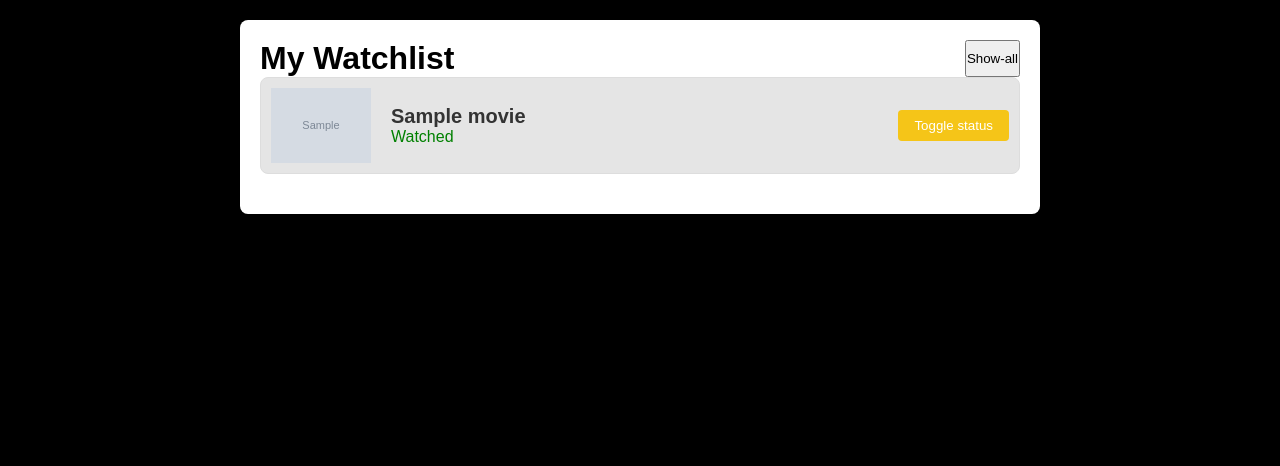
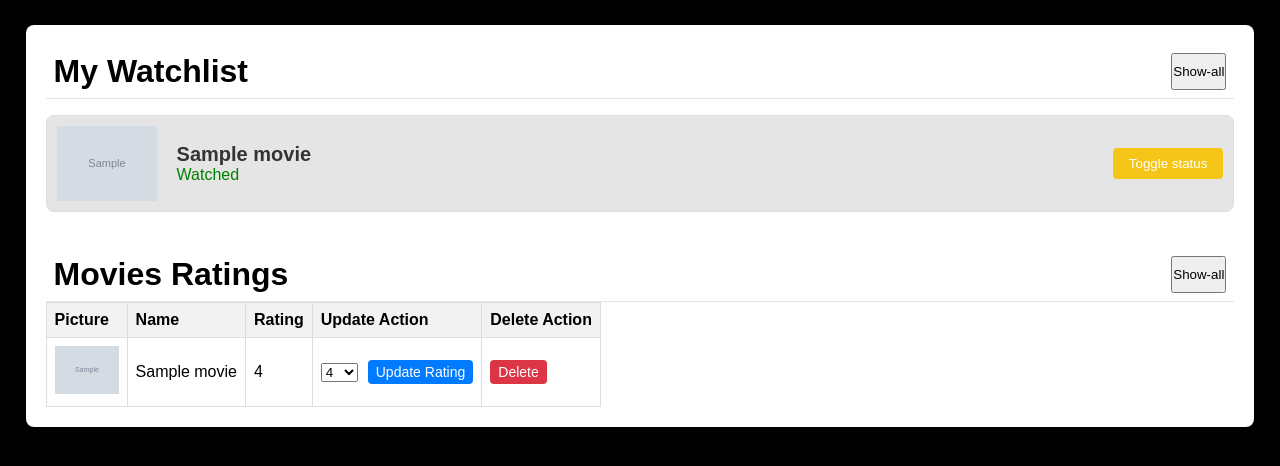
Before and after one commit to CurlyRishabh/IMDB-clone, a Django app: page /profile/1/ in a window 1280 px wide. Shown: the part 57-523 px from the top of the page. Run offline with Django 3.2, Linux system fonts and the light colour scheme; a user stored in the database is signed in; tables that the repository leaves empty hold one stand-in row (values such as "Sample post"); grey boxes marked "Sample" are stand-in pictures.

Commit message:
update delete done

```diff
--- a/movies/static/css/style.css
+++ b/movies/static/css/style.css
@@ -386,13 +429,22 @@ a:hover {
 
 /* Watchlist */
 .watchlist-container {
-    max-width: 800px;
-    margin: 20px auto;
+
+    margin: 2%;
     background-color: #fff;
     padding: 20px;
     border-radius: 8px;
     box-shadow: 0 0 10px rgba(0, 0, 0, 0.1);
     color: black;
+    display: grid;
+  row-gap: 1rem;
+
+}
+.profile-item-heading{
+    display: flex;
+    justify-content: space-between;
+    border-bottom: 1px solid var(--light-gray);
+    padding: 0.5rem;
 }
 
 .toggle-watchlist{
@@ -515,3 +567,52 @@ a:hover {
     resize: vertical;
     margin-bottom: 0.5rem;
 }
+
+/* profile rating table */
+.rating-table {
+    display: block;
+    font-family: Arial, sans-serif;
+    border-collapse: collapse;
+    width: 100%;
+}
+
+.rating-table th, .rating-table td {
+    border: 1px solid #dddddd;
+    text-align: left;
+    padding: 8px;
+}
+
+.rating-table th {
+    background-color: #f2f2f2;
+}
+
+.rating-movie-poster {
+    width: 4rem;
+    height: auto;
+}
+
+.rating-form {
+    display: flex;
+    align-items: center;
+}
+
+.rating-select {
+    margin-right: 10px;
+}
+
+.rating-update-button {
+    background-color: #007bff;
+    color: white;
+    border: none;
+    padding: 0.25rem 0.5rem;
+    text-align: center;
+    text-decoration: none;
+    display: inline-block;
+    font-size: 14px;
+    cursor: pointer;
+    border-radius: 4px;
+}
+
+.rating-delete-button {
+    background-color: #dc3545;
+}
--- a/movies/templates/movies/movie_detail.html
+++ b/movies/templates/movies/movie_detail.html
@@ -86,7 +86,7 @@
                 {% endif %}
             </button>
 
-            <div class="modal">
+            <div id="updateModal{{ movie.id }}" class="modal">
                 <div class="modal-content">
                     <span class="close">&times;</span>
                     <h2>Rate This</h2>
--- a/movies/templates/watchlist/watchlist_detail.html
+++ b/movies/templates/watchlist/watchlist_detail.html
@@ -1,6 +1,8 @@
 {% extends 'base.html' %}
+{% load custom_filters %}
 
 {% block searchbar %}
+
 {% include 'searchbar.html' %}
 {% endblock %}
 
@@ -8,9 +10,9 @@
 {% block start %}
 
 <div class="watchlist-container">
-    <div style="display: flex; justify-content: space-between;">
+    <div class="profile-item-heading">
         <h1>My Watchlist</h1>
-        <button onclick="toggleWatchlistClick()">Show-all</button>
+        <button onclick="toggleWatchlistClick('toggle-watchlist')">Show-all</button>
     </div>
     <div class="toggle-watchlist">
         {% for watchlist_movie in watchlist %}
@@ -19,18 +21,73 @@
             <div class="watchlist-movie-details">
                 <h2 class="watchlist-movie-title">{{watchlist_movie.movie__title}}</h2>
                 <!-- <p class="watchlist-movie-id">ID: {{watchlist_movie.movie_id}} </p> -->
-            <p class="watch-status {% if watchlist_movie.watched %}watched{% else %}not-watched{% endif %}" id="status{{watchlist_movie.movie_id}}">
+                <p class="watch-status {% if watchlist_movie.watched %}watched{% else %}not-watched{% endif %}"
+                    id="status{{watchlist_movie.movie_id}}">
                     {% if watchlist_movie.watched %}Watched{% else %}Not Watched{% endif %}
                 </p>
             </div>
             <form action="/add_to_watchlist/{{watchlist_movie.movie_id}}/" method="post">
                 {% csrf_token %}
-            <button class="watchlist-toggle-button" >Toggle status</button>
+                <button class="watchlist-toggle-button">Toggle status</button>
             </form>
         </div>
 
+        {% endfor %}
+    </div>
 
+    <div>
+        <div class="profile-item-heading">
+
+            <h1>Movies Ratings</h1>
+            <button onclick="toggleWatchlistClick('rating-table')">Show-all</button>
+        </div>
+        <table class="rating-table">
+            <thead>
+                <tr>
+                    <th>Picture</th>
+                    <th>Name</th>
+                    <th>Rating</th>
+                    <th>Update Action</th>
+                    <th>Delete Action</th>
+
+                </tr>
+            </thead>
+            <tbody>
+                {% for movie in rating %}
+                <tr>
+                    <td><img class="rating-movie-poster" src="{{ movie.movie__poster_url }}"
+                            alt="{{ movie.movie__title }}">
+                    </td>
+                    <td>{{ movie.movie__title }}</td>
+                    <td>{{ movie.rating }}</td>
+                    <td>
+                        <form class="rating-form" id="rating-form-{{ movie.id }}" method="post">
+                            {% csrf_token %}
+                            <select class="rating-select" name="new_rating" form="rating-form-{{ movie.id }}">
+                                {% for i in 10|times %}
+                                {% if i == movie.rating %}
+                                <option value="{{ i }}" selected>{{ i }}</option>
+                                {% else %}
+                                <option value="{{ i }}">{{ i }}</option>
+                                {% endif %}
                                 {% endfor %}
+                            </select>
+                            <button class="rating-update-button" type="submit" form="rating-form-{{ movie.id }}">Update
+                                Rating</button>
+                        </form>
+
+                    </td>
+                    <td>
+                        <form id="delete-form-{{ movie.id }}" method="post">
+                            {% csrf_token %}
+                            <button class="rating-delete-button rating-update-button" type="submit"
+                                form="delete-form-{{ movie.id }}">Delete</button>
+                        </form>
+                    </td>
+                </tr>
+                {% endfor %}
+            </tbody>
+        </table>
     </div>
 </div>
 
@@ -40,11 +97,11 @@
 
 {% block scripts %}
 <script>
-    function toggleWatchlistClick(){
-        const ele = document.querySelector('.toggle-watchlist');
-        if (ele.style.display == 'none'){
+    function toggleWatchlistClick(toggleName) {
+        const ele = document.querySelector(`.${toggleName}`);
+        if (ele.style.display == 'none') {
             ele.style.display = 'block'
-        }else{
+        } else {
             ele.style.display = 'none'
         }
     }
--- a/movies/urls.py
+++ b/movies/urls.py
@@ -16,5 +16,14 @@ urlpatterns = [
     path('rating/', movie_view.rating, name='rating_handler'),
     path('add_movie_comment/', movie_view.add_movie_comment,
          name="comment_handler"),
-    path('get_movie_comments/<int:movie_id>', movie_view.get_comment_data, name='get_comment_data')
+
+    path('get_movie_comments/<int:movie_id>', movie_view.get_comment_data,
+         name='get_comment_data'),
+
+    path('deletemovie/<int:movie_id>/', movie_view.delete_movie,
+         name='delete_movie'),
+
+    path('updatemovie/<int:movie_id>/', movie_view.update_movie,
+         name='update_movie'),
+
 ]
--- a/movies/views.py
+++ b/movies/views.py
@@ -9,7 +9,7 @@ from django.views.decorators.csrf import csrf_exempt
 
 from django.contrib import messages
 
-from .models import MovieComment, Movie, MovieRating, UserWatchList
+from .models import MovieComment, Movie, MovieRating, UserWatchList, Actor, Director
 from django.db import transaction
 
 
@@ -99,6 +99,64 @@ def movie_detail(request, movie_id):
                            })
 
 
+def delete_movie(request, movie_id):
+    movie = get_object_or_404(Movie, id=movie_id)
+    movie.delete()
+    return redirect('/')
+
+
+def update_movie(request, movie_id):
+    movie = get_object_or_404(Movie, id=movie_id)
+    casts = movie.actors.values()
+    directors = movie.directors.values()
+
+    if request.method == 'POST':
+        # Retrieve updated data from the form
+        title = request.POST.get('title')
+        average_rating = request.POST.get('average_rating')
+        release_year = request.POST.get('release_year')
+        duration = request.POST.get('duration')
+        director_input = request.POST.get('director')
+        casts_input = request.POST.get('casts')
+
+        with transaction.atomic():
+            movie.title = title
+            movie.average_rating = average_rating
+            movie.release_year = release_year
+            movie.duration = duration
+
+            # Clear existing actors and directors
+            movie.actors.clear()
+            movie.directors.clear()
+
+            # Process and add actors
+            actor_names = casts_input.split(',')
+            for actor_name in actor_names:
+                actor_name = actor_name.strip()
+                if actor_name != '':
+                    actor, created = Actor.objects.get_or_create(
+                        name=actor_name)
+                    movie.actors.add(actor)
+
+            # Process and add directors
+            director_names = director_input.split(',')
+            for director_name in director_names:
+                director_name = director_name.strip()
+                if director_name != '':
+                    director, created = Director.objects.get_or_create(
+                        name=director_name)
+                    movie.directors.add(director)
+
+            movie.save()
+        return redirect('/')
+
+    return render(request, 'movies/update_movie.html', {
+        'movie': movie,
+        'casts': casts,
+        'directors': directors
+    })
+
+
 def add_to_watchlist(request, movie_id):
     print("clicked")
     movie = get_object_or_404(Movie, id=movie_id)
@@ -136,7 +194,8 @@ def profile_page(request, user_id):
                        "You don't have permission to view others watchlist.")
         return redirect('/')
 
-    watchlist_info = UserWatchList.objects.select_related('movie').filter(user=user_id).values(
+    watchlist_info = UserWatchList.objects.select_related('movie').filter(
+        user=user_id).values(
         'movie_id',
         'movie__title',
         'id',
```
Also changed, not shown: other parts of movies/static/css/style.css (+43 -0 lines), movies/templates/movie_card.html (+17 -0 lines), movies/templates/movies/movie_list.html (+13 -1 lines), movies/templates/movies/update_movie.html (added, +77 -0 lines). Lines whose indentation alone changed are shown as unchanged.
